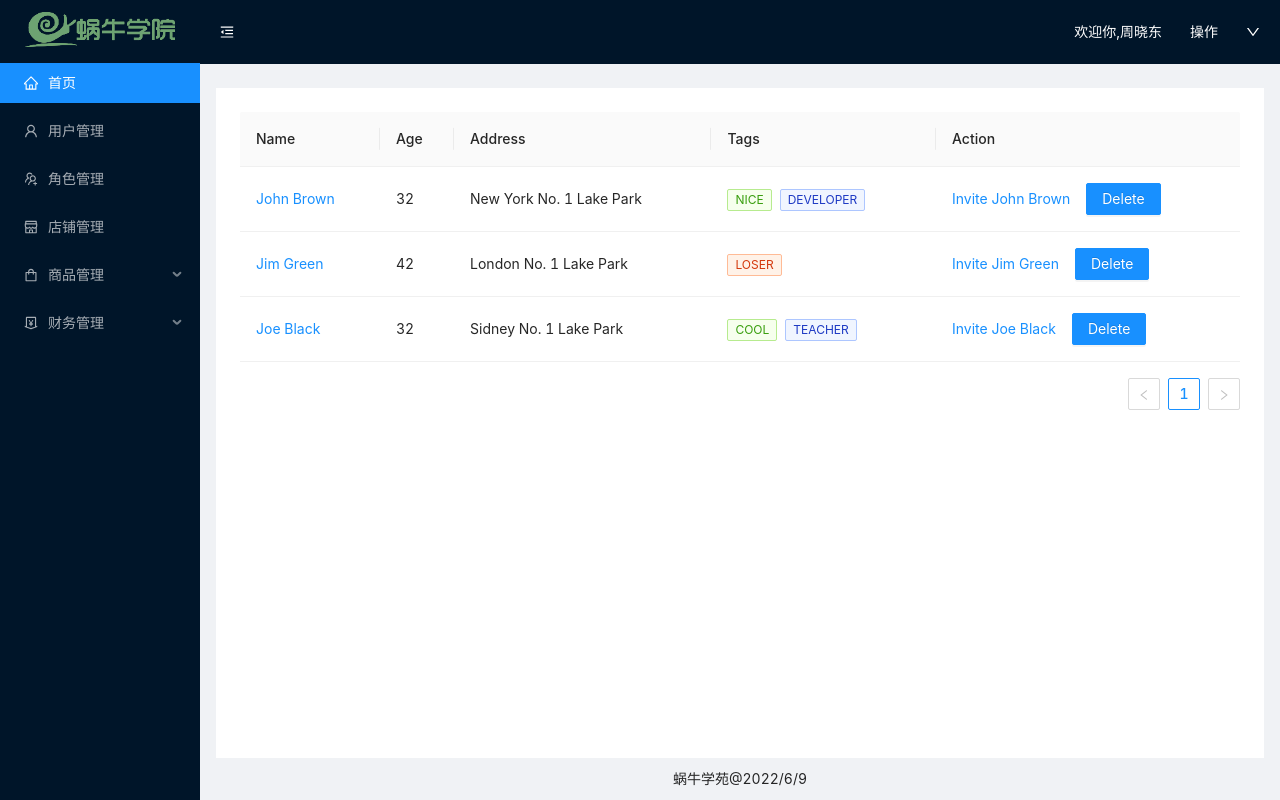
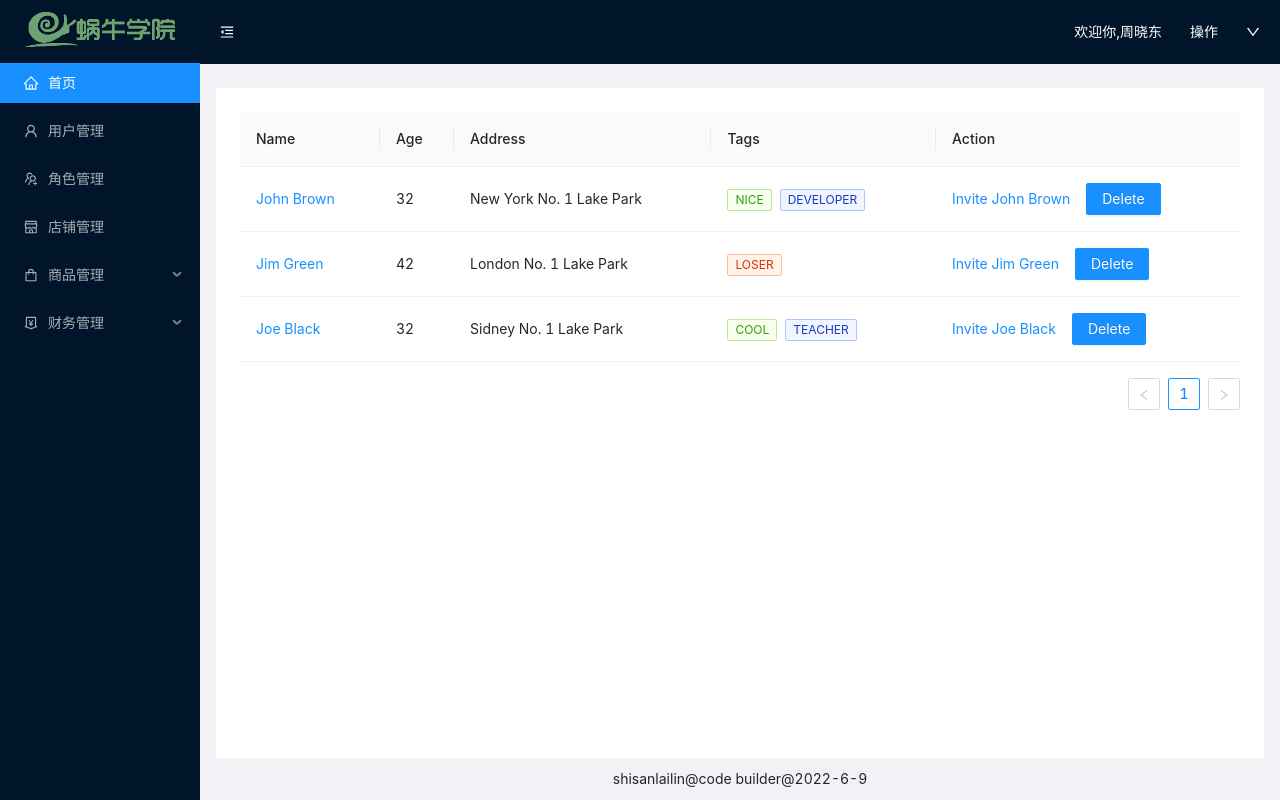
Before and after one commit to lisentowind/lisentowind, a React (Create React App) app: page /home/main in a window 1280 px wide. Built offline with nearby package versions, Linux system fonts and the light colour scheme.

Commit message:
for github

```diff
--- a/src/pages/Home/Home.jsx
+++ b/src/pages/Home/Home.jsx
@@ -96,7 +96,7 @@ export default function Home() {
                             margin: '24px 16px  0px',
                             padding: 24,
                             minHeight: 280,
-                            overflowY:"scroll"
+                            overflowY: "scroll"
                         }}
                     >
 
@@ -112,17 +112,9 @@ export default function Home() {
                             <Route path="/home/finance/wages" component={Wages} ></Route>
                             <Route path="/home/finance/achievemet" component={Achievemnt} ></Route>
                         </Switch>
-
-
-
                     </Content>
-
-
-
-
-
                     <Footer style={{ boxSizing: 'border-box', padding: "10px 50px", textAlign: "center" }}>
-                        蜗牛学苑@2022/6/9
+                        shisanlailin@code builder@2022-6-9
                     </Footer>
                 </Layout>
             </Layout>
```
